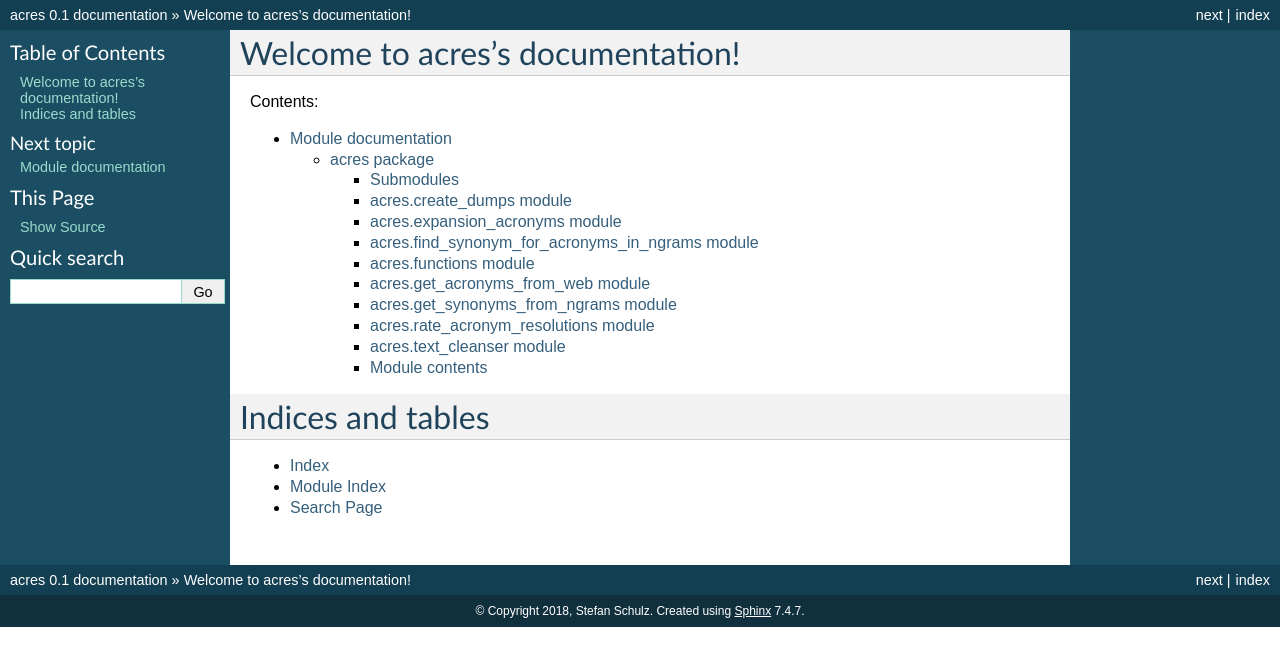
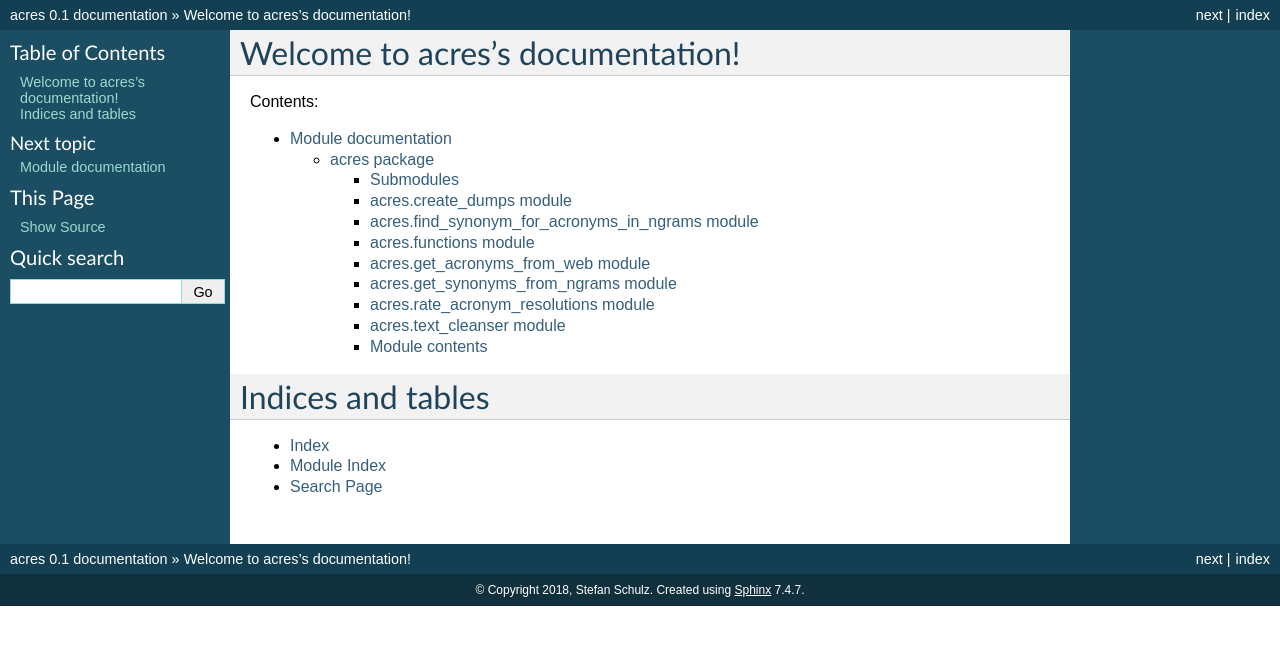
Before and after one commit to bst-mug/acres, a Sphinx documentation site: the page built from docs/index.rst, in a window 1280 px wide. Shown: the top 666 px of the page. Built offline with Sphinx 7.4.7, drawn with Linux system fonts in a browser that asks for light colours.

```diff
--- a/docs/acres.rst
+++ b/docs/acres.rst
@@ -8,14 +8,6 @@ acres.create\_dumps module
 --------------------------
 
 .. automodule:: acres.create_dumps
-    :members:
-    :undoc-members:
-    :show-inheritance:
-
-acres.expansion\_acronyms module
---------------------------------
-
-.. automodule:: acres.expansion_acronyms
     :members:
     :undoc-members:
     :show-inheritance:
```
